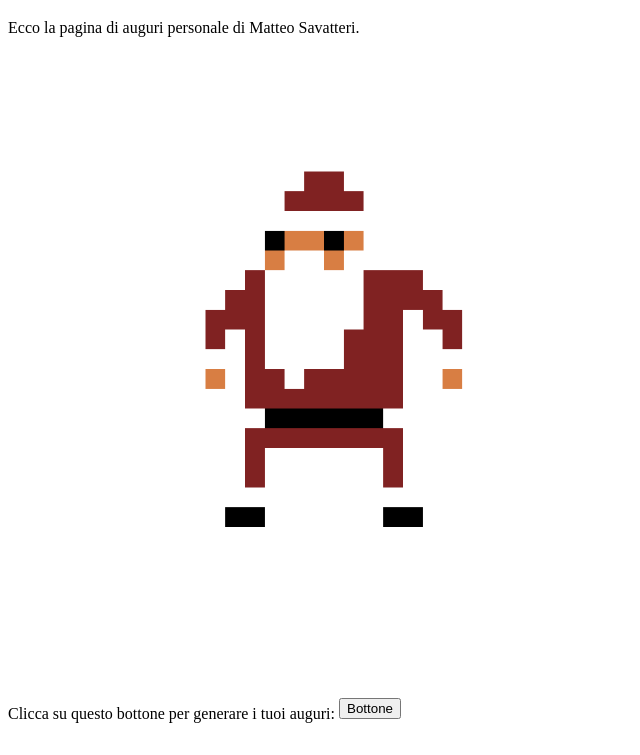
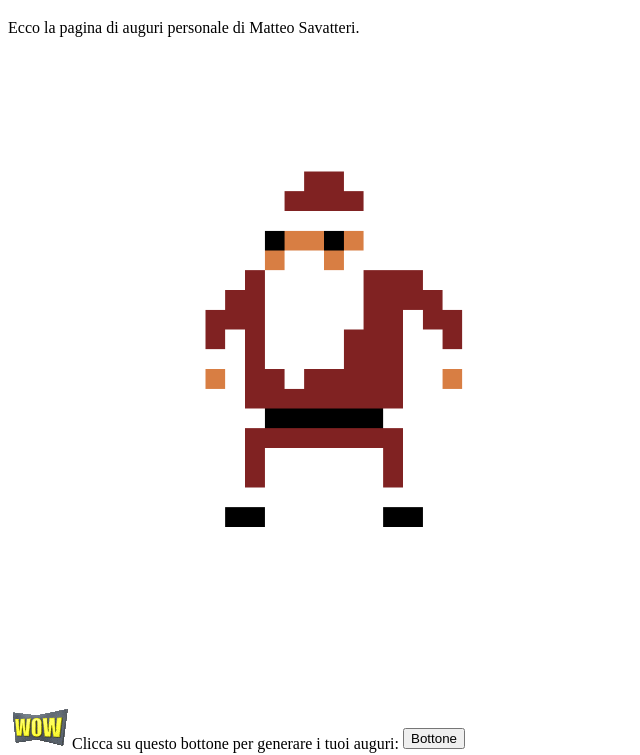
Before and after one commit to savaroskij/savaroskij.github.io, a plain HTML site: page index.html in a window 1280 px wide. Shown: the part 61-816 px from the top of the page, without its empty margins (0-640 px from the left). Drawn offline with Linux system fonts and the light colour scheme.

Commit message:
Add WOW gif

```diff
--- a/index.html
+++ b/index.html
@@ -35,7 +35,11 @@ button {
 <img src="image/santa.gif" alt="Dancing Santa" class="responsive">
 
 <div>
-  <div class=inner><p>Clicca su questo bottone per generare i tuoi auguri: </p></div>
+  <div class=inner>
+    <p><img src="image/WOW.gif" alt="WOW"</img>
+       Clicca su questo bottone per generare i tuoi auguri:
+    </p>
+  </div>
   <div class=inner><button type="button" onclick="random_greet()">Bottone</button></div>
 </div>
 
```
Also changed, not shown: image/WOW.gif (added).
